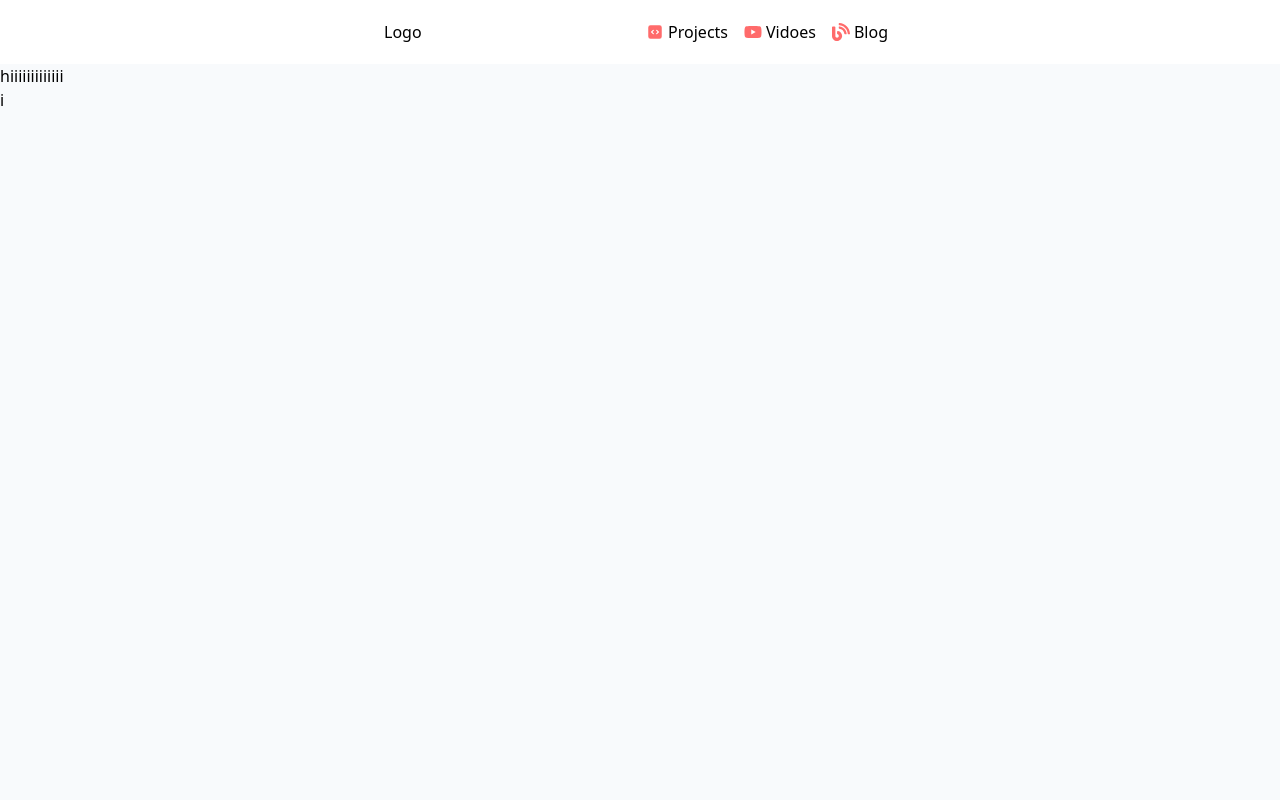
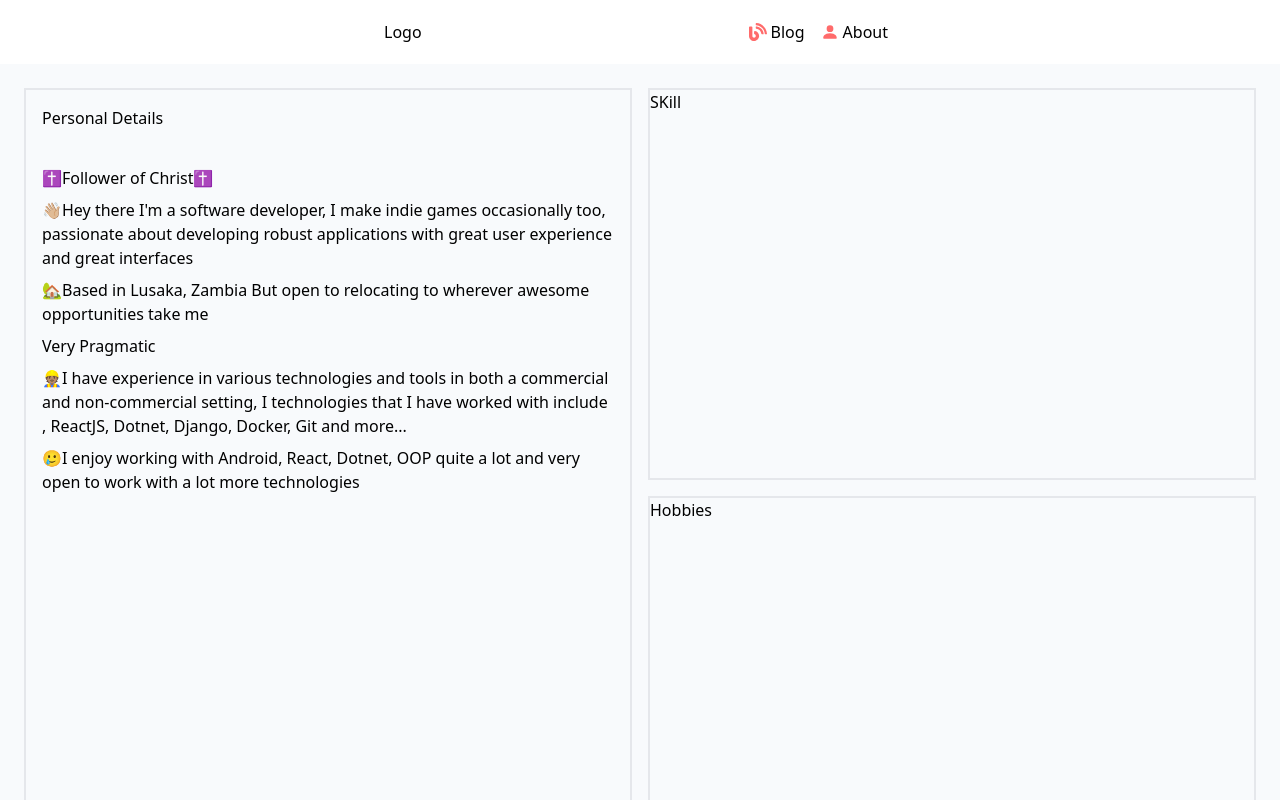
Before and after one commit to cazterk/landing-page-v2, a React (Vite) app: page /projects in a window 1280 px wide. Built offline with nearby package versions, Linux system fonts and the light colour scheme.

Commit message:
about page layout

```diff
--- a/src/components/Layout.jsx
+++ b/src/components/Layout.jsx
@@ -7,7 +7,8 @@ const Layout = ({ children }) => {
       <div>
         <Sidebar />
       </div>
-      <main className=" bg-slate-50 h-screen">{children}</main>
+      <main className=" bg-slate-50 h-screen m-6">{children}</main>
+
       <Footer />
     </div>
   );
--- a/src/components/navbar/DesktopMenu.jsx
+++ b/src/components/navbar/DesktopMenu.jsx
@@ -9,7 +9,7 @@ const DesktopMenu = ({ links }) => {
       <div className="flex">
         {links.map((item, idx) => {
           return (
-            <li key={idx} className="list-none hidden md:block">
+            <li key={idx} className="list-none ">
               <IconContext.Provider value={{ size: "18", color: "#ff6b6b" }}>
                 <Link to={item.path} className="flex items-center px-2 ">
                   {item.icon}
--- a/src/components/navbar/data.jsx
+++ b/src/components/navbar/data.jsx
@@ -1,20 +1,25 @@
 import * as FaIcons from "react-icons/fa";
-import * as HiIcons from "react-icons/hi2";
+import * as BsIcons from "react-icons/bs";
 
 export const NavbarLinks = [
-  {
-    title: "Projects",
-    path: "/projects",
-    icon: <HiIcons.HiCodeBracketSquare />,
-  },
-  {
-    title: "Vidoes",
-    path: "/youtube",
-    icon: <FaIcons.FaYoutube />,
-  },
+  // {
+  //   title: "Projects",
+  //   path: "/projects",
+  //   icon: <HiIcons.HiCodeBracketSquare />,
+  // },
+  // {
+  //   title: "Vidoes",
+  //   path: "/youtube",
+  //   icon: <FaIcons.FaYoutube />,
+  // },
   {
     title: "Blog",
     path: "/blog",
     icon: <FaIcons.FaBlog />,
   },
+  {
+    title: "About",
+    path: "/projects",
+    icon: <BsIcons.BsFillPersonFill />,
+  },
 ];
--- a/src/pages/Home.jsx
+++ b/src/pages/Home.jsx
@@ -8,9 +8,8 @@ const Home = () => {
     <div className="flex  flex-col justify-center items-center h-screen ">
       <i className="mb-4">logo</i>
       <h1 className="text-5xl font-bold">Cazterk</h1>
-      <p className="my-4 text-lg font-medium ">
-        Christian | Frontend React | Dotnet Backend | Andriod + Jetpack Compose
-        | Unity
+      <p className="my-4  font-medium ">
+        Christian | Full Stack | Mobile | Game Dev{" "}
       </p>
       <IconContext.Provider value={{ size: "20", color: "#ff6b6b" }}>
         <div className="flex">
--- a/src/pages/Projects.jsx
+++ b/src/pages/Projects.jsx
@@ -1,6 +1,51 @@
 import React from "react";
 
 const Projects = () => {
-  return <><h1>hiiiiiiiiiiiii</h1>i </>;
+  return (
+    <>
+      <div class="grid gap-4 grid-cols-2 grid-rows-1 h-screen">
+        <div className="personality h-full border-solid border-2  border-gray-200 ">
+          <h1 className="p-4">Personal Details</h1>
+          <div className="content p-4">
+            <p className="py-1">✝️Follower of Christ✝️</p>
+
+            <p className="py-1 ">
+              👋🏼Hey there I'm a software developer, I make indie games
+              occasionally too, passionate about developing robust applications
+              with great user experience and great interfaces
+            </p>
+
+            <p className="py-1">
+              {" "}
+              🏡Based in Lusaka, Zambia But open to relocating to wherever
+              awesome opportunities take me
+            </p>
+            <p className="py-1">Very Pragmatic</p>
+
+            <p className="py-1">
+              👷🏽I have experience in various technologies and tools in both a
+              commercial and non-commercial setting, I technologies that I have
+              worked with include , ReactJS, Dotnet, Django, Docker, Git and
+              more...
+            </p>
+
+            <p className="py-1">
+              🥲I enjoy working with Android, React, Dotnet, OOP quite a lot and
+              very open to work with a lot more technologies
+            </p>
+          </div>
+        </div>
+
+        <div className="sec2  grid grid-cols-1 gap-4">
+          <div className="skills h-full border-solid border-2  border-gray-200 ">
+            <h1>SKill</h1>
+          </div>
+          <div className="hobbies h-full border-solid border-2  border-gray-200 ">
+            <h1>Hobbies</h1>
+          </div>
+        </div>
+      </div>
+    </>
+  );
 };
 export default Projects;
```
